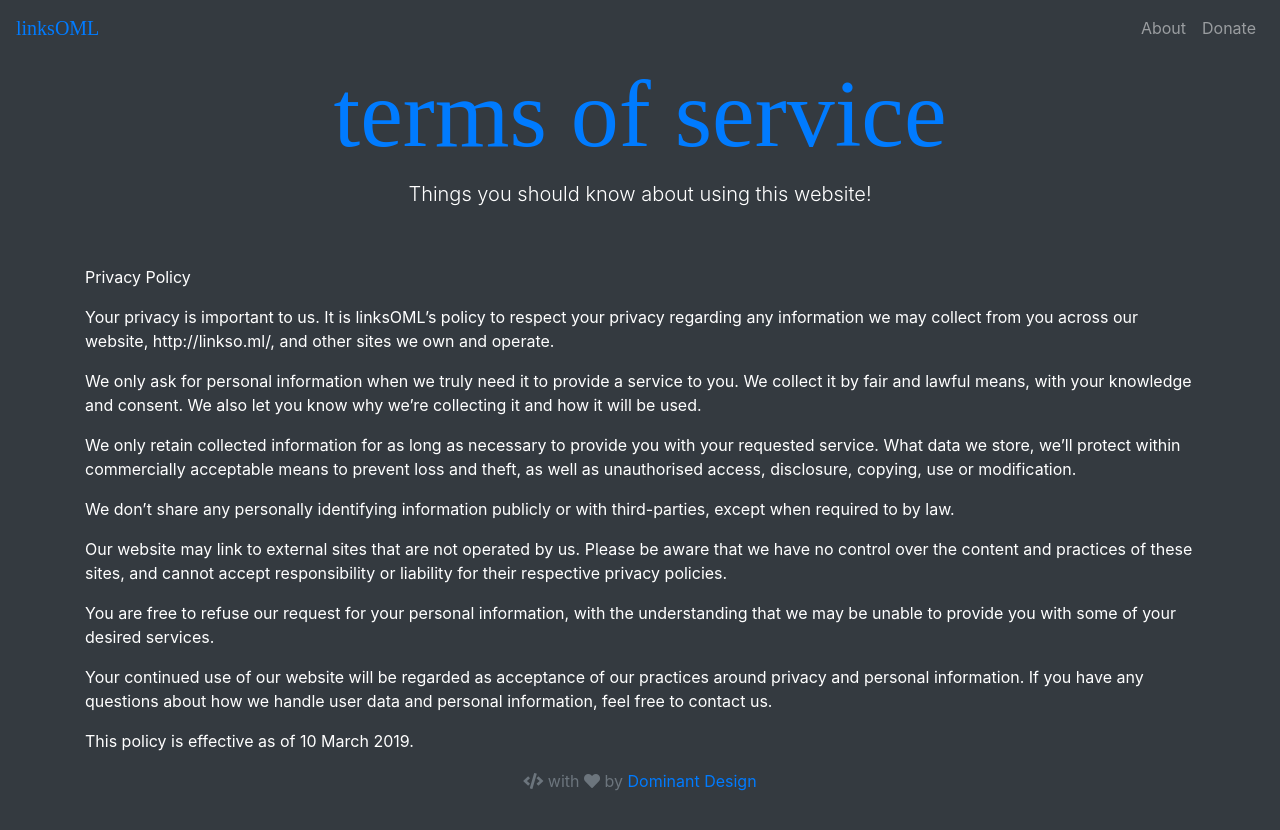
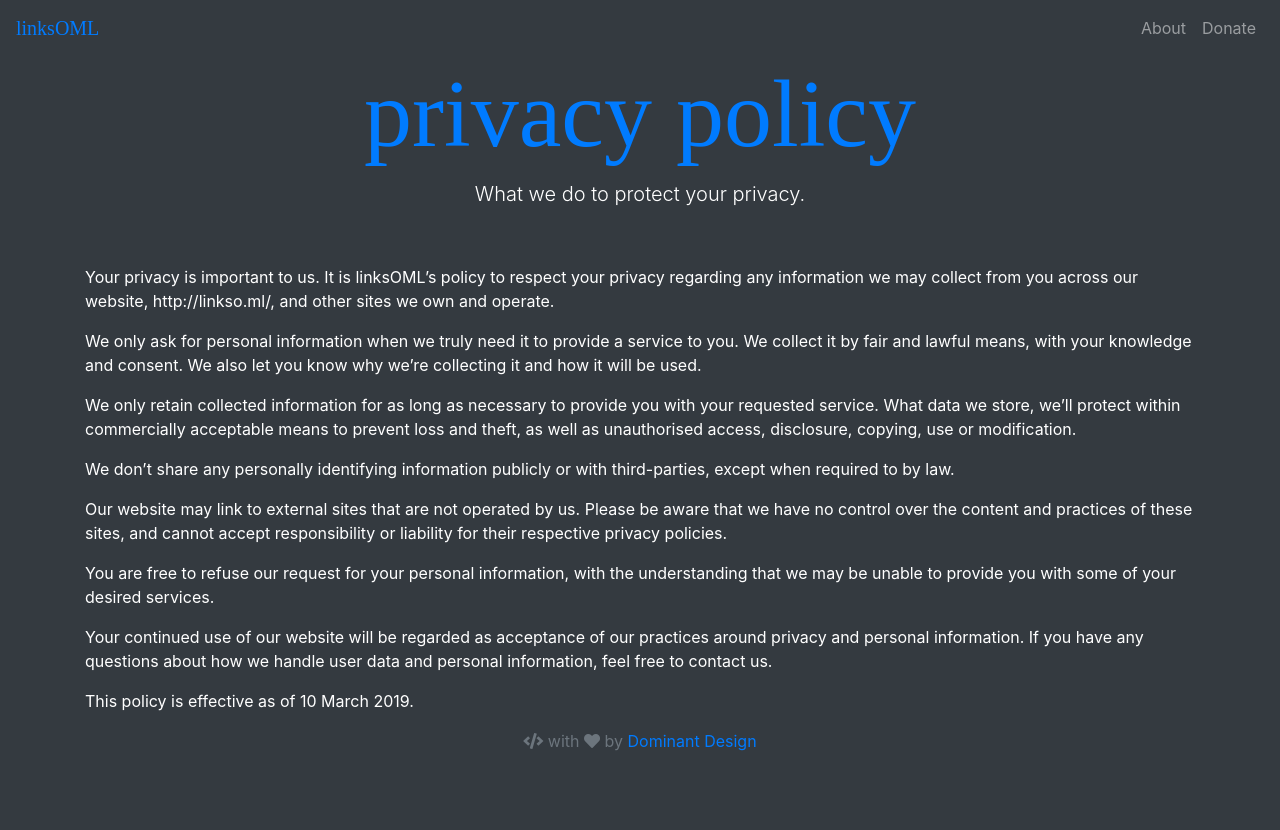
Before and after one commit to lomlrepository/lomlrepository.github.com, a Jekyll site: the page built from privacy.md, in a window 1280 px wide. Shown: the top 830 px of the page. Built offline with Jekyll 4.4.1, drawn with Linux system fonts in a browser that asks for light colours; nearby versions of some CDN libraries; some web fonts are replaced.

Commit message:
Update and rename terms.md to privacy.md

```diff
--- a/terms.md
+++ b/privacy.md
@@ -1,10 +1,8 @@
 ---
 layout: information
-title: terms of service
-description: Things you should know about using this website!
+title: privacy policy
+description: What we do to protect your privacy.
 ---
-
-Privacy Policy
 
 Your privacy is important to us. It is linksOML's policy to respect your
 privacy regarding any information we may collect from you across our website,
```
